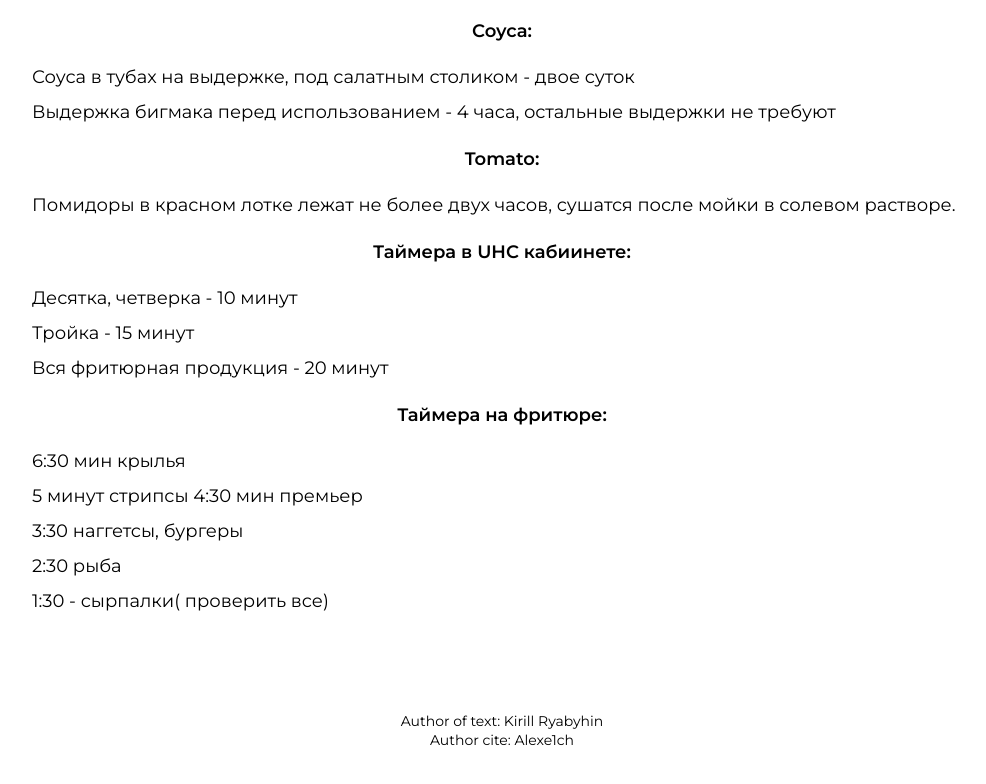
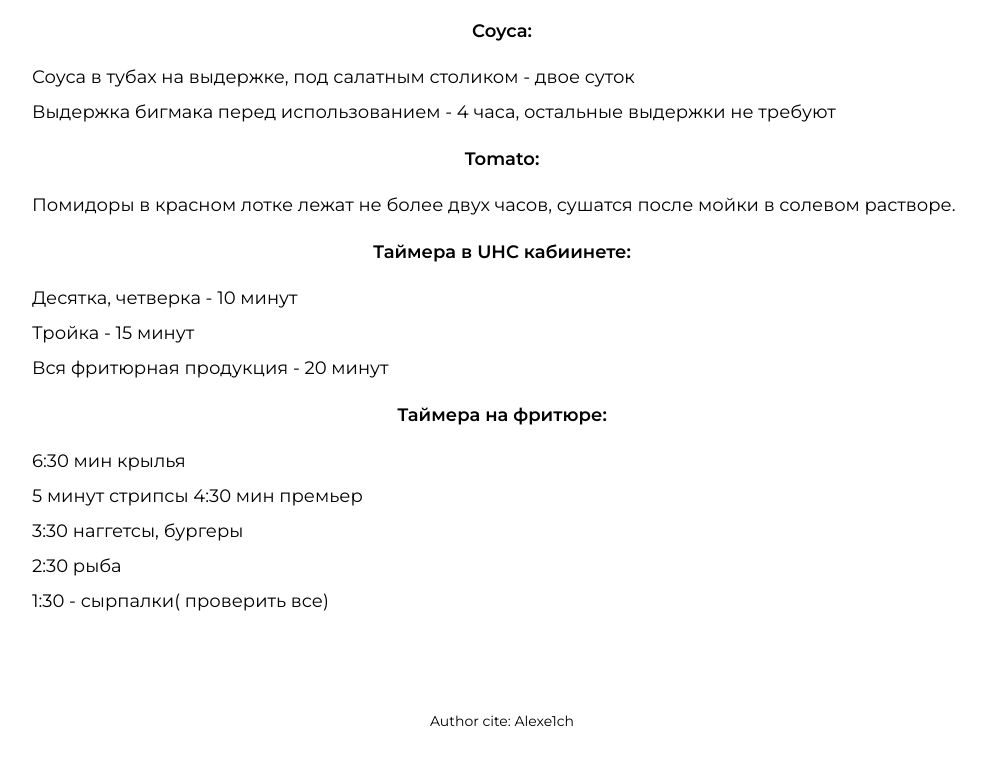
Before and after one commit to Alexe1ch/mc_info, a plain HTML site: page index.html in a window 1280 px wide. Shown: the part 1546-2330 px from the top of the page, without its empty margins (218-1204 px from the left). Drawn offline with Linux system fonts and the light colour scheme.

Commit message:
delete Kirill

```diff
--- a/index.html
+++ b/index.html
@@ -93,7 +93,6 @@
 		</div>
 	</main>
 	<footer class="footer">
-		<h6 class="author-text">Author of text: Kirill Ryabyhin</h6>
 		<h6 class="author">Author cite: Alexe1ch</h6>
 	</footer>
 </body>
```
